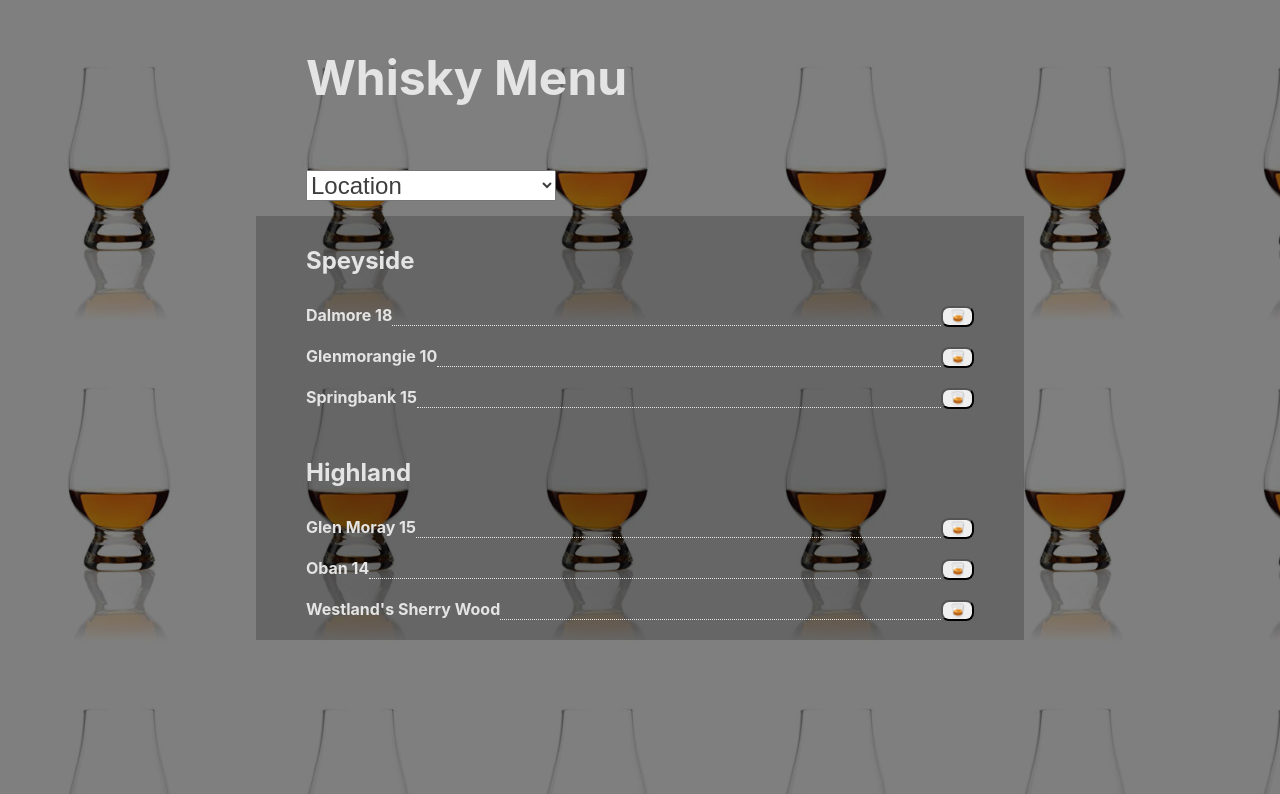
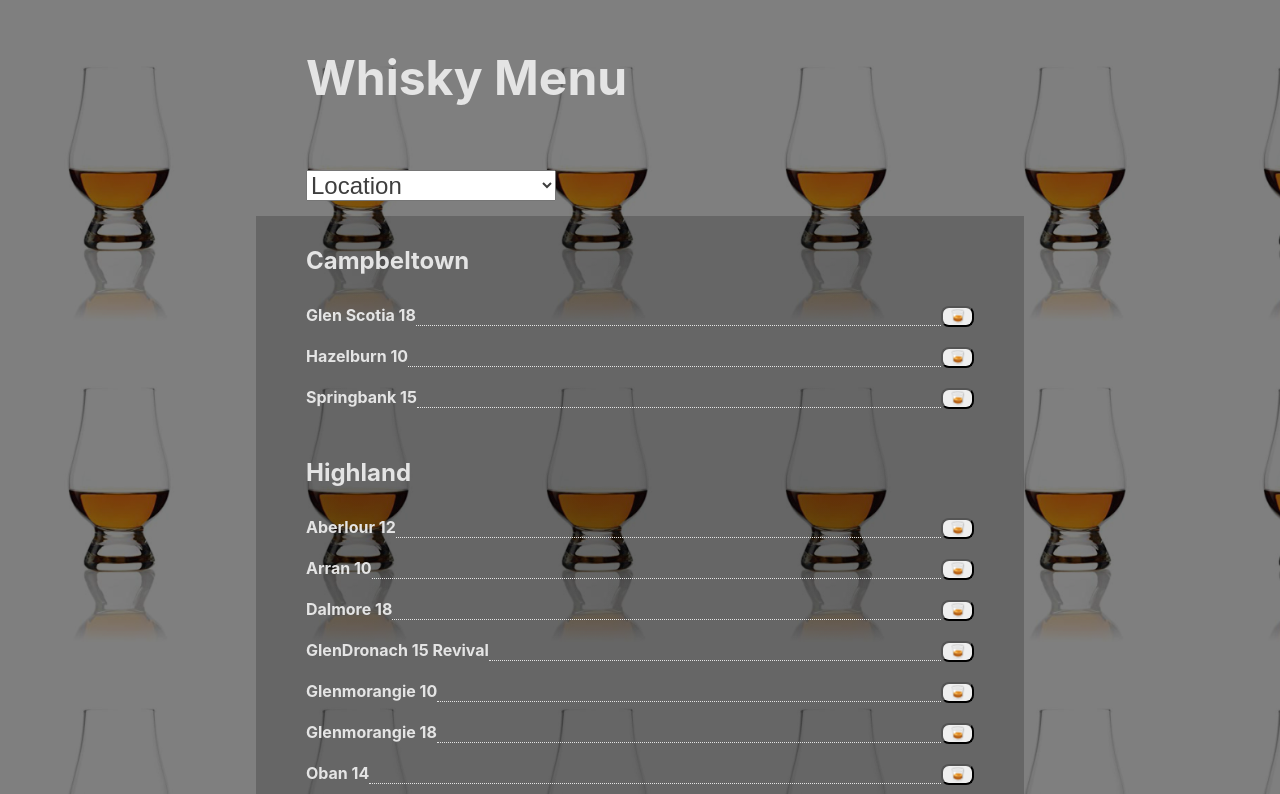
Before and after one commit to lifebeyondfife/whisky-menu, a React (Create React App) app: page / in a window 1280 px wide. Shown: the top 794 px of the page. Built offline with nearby package versions, Linux system fonts and the light colour scheme.

Commit message:
chore(save): working categories but hacky

```diff
--- a/src/components/App.js
+++ b/src/components/App.js
@@ -8,17 +8,9 @@
   constructor(props) {
     super(props);
     this.state = {
-      filterText: new URLSearchParams(new URL(window.location).search).get('filter') || '',
-      category: new URLSearchParams(new URL(window.location).search).get('category') || ''
+      category: new URLSearchParams(new URL(window.location).search).get('category') || 'location'
     };
-    this.handleFilterTextChange = this.handleFilterTextChange.bind(this);
     this.handleCategoryChange = this.handleCategoryChange.bind(this);
-  }
-
-  handleFilterTextChange(filterText) {
-    this.setState({
-      filterText: filterText
-    });
   }
 
   handleCategoryChange(category) {
@@ -31,9 +23,8 @@
     return (
       <div className="App">
         <Title />
-        <Filter filterText={this.state.filterText} onFilterTextChange={this.handleFilterTextChange}
-          category={this.state.category} onCategoryChange={this.handleCategoryChange} />
-        <Whisky filterText={this.state.filterText} category={this.state.category} whiskys={this.props.whiskys} />
+        <Filter category={this.state.category} onCategoryChange={this.handleCategoryChange} />
+        <Whisky category={this.state.category} whiskys={this.props.whiskys} />
       </div>
     );
   }
--- a/src/components/container/Filter.js
+++ b/src/components/container/Filter.js
@@ -4,12 +4,7 @@
 class Filter extends React.Component {
   constructor(props) {
     super(props);
-    this.handleFilterTextChange = this.handleFilterTextChange.bind(this);
     this.categoryChange = this.categoryChange.bind(this);
-  }
-
-  handleFilterTextChange(event) {
-    this.props.onFilterTextChange(event.target.value);
   }
 
   categoryChange(event) {
--- a/src/components/container/Whisky.js
+++ b/src/components/container/Whisky.js
@@ -3,32 +3,106 @@
 import WhiskySection from './WhiskySection';
 
 class Whisky extends React.Component {
+  constructor(props) {
+    super(props);
+    this.categorisationFunction = {
+      "location": this.whiskysByLocation,
+      "age": this.whiskysByAge,
+      "closed": this.whiskysToBeOpened,
+    }
+  }
+
+  whiskysByLocation(whiskys) {
+    const categorisedWhiskys = {}
+
+    whiskys
+      .filter(whisky => whisky.state === "Opened")
+      .forEach(element => {
+        if (!categorisedWhiskys[element.location]) {
+          categorisedWhiskys[element.location] = [element];
+        } else {
+          categorisedWhiskys[element.location].push(element);
+        }
+      });
+
+    return categorisedWhiskys;
+  }
+
+  whiskysByAge(whiskys) {
+    const categorisedWhiskys = {}
+
+    whiskys
+      .filter(whisky => whisky.state === "Opened")
+      .forEach(element => {
+        if (element.age <= 3) {
+          if (!categorisedWhiskys["Unspecified"]) {
+            categorisedWhiskys["Unspecified"] = [element];
+          } else {
+            categorisedWhiskys["Unspecified"].push(element);
+          }
+        } else {
+          const category = `${element.age} years old`;
+          if (!categorisedWhiskys[category]) {
+            categorisedWhiskys[category] = [element];
+          } else {
+            categorisedWhiskys[category].push(element);
+          }
+        }
+      });
+
+    return categorisedWhiskys;
+  }
+
+  whiskysToBeOpened(whiskys) {
+    return {'': whiskys.filter(whisky => whisky.state === 'Closed')};
+  }
+
   matchesText(filter, field) {
     return field && field.toLowerCase().indexOf(filter.toLowerCase()) !== -1;
   }
 
   render() {
+    const categorisedWhiskys = this.categorisationFunction[this.props.category](this.props.whiskys);
+    const collator = new Intl.Collator(undefined, {numeric: true, sensitivity: 'base'});
+    let whiskySection = null;
 
-    // create a dictionary { 'speyside': [ { speysideWhisky1, speysideWhisky2, ...} ] }
-    const categorisedWhiskys = { 'Speyside': [
-        { "id": 13, "name": "Springbank 15", "age": 15, "location": {"country": "Scotland", "region": "Campbeltown"}, "state": "Opened"},
-        { "id": 14, "name": "Dalmore 18", "age": 18, "location": {"country": "Scotland", "region": "Highland"}, "state": "Opened"},
-        { "id": 15, "name": "Glenmorangie 10", "age": 10, "location": {"country": "Scotland", "region": "Highland"}, "state": "Closed"},
-      ],
-      'Highland': [
-        { "id": 19, "name": "Oban 14", "age": 14, "location": {"country": "Scotland", "region": "Highland"}, "state": "Opened"},
-        { "id": 20, "name": "Glen Moray 15", "age": 15, "location": {"country": "Scotland", "region": "Speyside"}, "state": "Opened"},
-        { "id": 21, "name": "Westland's Sherry Wood", "age": 3, "location": {"country": "USA"}, "state": "Opened"},
-      ]
+    if (this.props.category === "location") {
+      whiskySection = (
+        <div>
+          <WhiskySection key="Campbeltown" whiskys={categorisedWhiskys["Campbeltown"]} category="Campbeltown" />
+          <WhiskySection key="Highland" whiskys={categorisedWhiskys["Highland"]} category="Highland" />
+          <WhiskySection key="Islay" whiskys={categorisedWhiskys["Islay"]} category="Islay" />
+          <WhiskySection key="Lowland" whiskys={categorisedWhiskys["Lowland"]} category="Lowland" />
+          <WhiskySection key="Speyside" whiskys={categorisedWhiskys["Speyside"]} category="Speyside" />
+          {
+            Object.keys(categorisedWhiskys)
+              .filter(key => ["Campbeltown", "Highland", "Islay", "Speyside"].indexOf(key) < 0)
+              .sort(collator.compare)
+              .map(key => (
+                <WhiskySection key={key} whiskys={categorisedWhiskys[key]} category={key} />
+              )
+            )
+          }
+        </div>
+      );
+    } else {
+      whiskySection = (
+        <div>
+          {
+            Object.keys(categorisedWhiskys)
+              .sort(collator.compare)
+              .map(key => (
+                <WhiskySection key={key} whiskys={categorisedWhiskys[key]} category={key} />
+              )
+            )
+          }
+        </div>
+      )
     }
 
     return (
       <div className="Whisky">
-        {
-          Object.keys(categorisedWhiskys).map((key, index) => (
-            <WhiskySection whiskys={categorisedWhiskys[key]} category={key} />
-          ))
-        }
+        {whiskySection}
       </div>
     );
   }
--- a/src/components/presentation/WhiskyDetails.js
+++ b/src/components/presentation/WhiskyDetails.js
@@ -8,15 +8,11 @@
         <tbody>
           <tr>
             <td>Location:</td>
-            <td>{`${this.props.whisky.location.region || this.props.whisky.location.country}`}</td>
+            <td>{`${this.props.whisky.location}`}</td>
           </tr>
           <tr>
             <td>Age:</td>
             <td>{`${this.props.whisky.age} years old`}</td>
-          </tr>
-          <tr>
-            <td>State:</td>
-            <td>{this.props.whisky.state}</td>
           </tr>
         </tbody>
       </table>
--- a/src/components/presentation/WhiskyName.css
+++ b/src/components/presentation/WhiskyName.css
@@ -18,7 +18,6 @@
 
 .centre {
   border-bottom: 1px dotted #e4e4e4;
-  /* border-bottom: 1px dotted #292929; */
   display: block;
   overflow: auto;
 }
--- a/src/whiskys.js
+++ b/src/whiskys.js
@@ -1,39 +1,39 @@
 export default {
  whiskyList: [
-    { "id":  2, "name": "Glenmorangie 10", "age": 10, "location": {"country": "Scotland", "region": "Highland"}, "state": "Opened" },
-    { "id":  3, "name": "Nikka Miyagikyo", "age": 3, "location": {"country": "Japan"}, "state": "Opened" },
-    { "id":  4, "name": "Suntory Yamazaki 12", "age": 12, "location": {"country": "Japan"}, "state": "Opened"},
-    { "id":  5, "name": "Glenmorangie 18", "age": 18, "location": {"country": "Scotland", "region": "Highland"}, "state": "Opened"},
-    { "id":  6, "name": "Old Pulteney 17", "age": 17, "location": {"country": "Scotland", "region": "Highland"}, "state": "Opened"},
-    { "id":  7, "name": "Aberlour 18", "age": 18, "location": {"country": "Scotland", "region": "Speyside"}, "state": "Opened"},
-    { "id":  8, "name": "Tamnavulin", "age": 3, "location": {"country": "Scotland", "region": "Speyside"}, "state": "Opened"},
-    { "id":  9, "name": "Hazelburn 10", "age": 10, "location": {"country": "Scotland", "region": "Campbeltown"}, "state": "Opened"},
-    { "id": 10, "name": "Glen Scotia 18", "age": 18, "location": {"country": "Scotland", "region": "Campbeltown"}, "state": "Opened"},
-    { "id": 11, "name": "Caol Ila 12", "age": 12, "location": {"country": "Scotland", "region": "Islay"}, "state": "Opened"},
-    { "id": 12, "name": "Lagavulin 16", "age": 16, "location": {"country": "Scotland", "region": "Islay"}, "state": "Opened"},
-    { "id": 13, "name": "Springbank 15", "age": 15, "location": {"country": "Scotland", "region": "Campbeltown"}, "state": "Opened"},
-    { "id": 14, "name": "Dalmore 18", "age": 18, "location": {"country": "Scotland", "region": "Highland"}, "state": "Opened"},
-    { "id": 15, "name": "Glenmorangie 10", "age": 10, "location": {"country": "Scotland", "region": "Highland"}, "state": "Closed"},
-    { "id": 16, "name": "Aberlour 12", "age": 12, "location": {"country": "Scotland", "region": "Highland"}, "state": "Opened"},
-    { "id": 17, "name": "GlenDronach 15 Revival", "age": 15, "location": {"country": "Scotland", "region": "Highland"}, "state": "Opened"},
-    { "id": 18, "name": "GlenDronach 18 Allardice", "age": 18, "location": {"country": "Scotland", "region": "Highland"}, "state": "Closed"},
-    { "id": 19, "name": "Oban 14", "age": 14, "location": {"country": "Scotland", "region": "Highland"}, "state": "Opened"},
-    { "id": 20, "name": "Glen Moray 15", "age": 15, "location": {"country": "Scotland", "region": "Speyside"}, "state": "Opened"},
-    { "id": 21, "name": "Westland's Sherry Wood", "age": 3, "location": {"country": "USA"}, "state": "Opened"},
-    { "id": 22, "name": "Westland's Sherry Wood", "age": 3, "location": {"country": "USA"}, "state": "Closed"},
-    { "id": 23, "name": "GlenDronach 12 Original", "age": 12, "location": {"country": "Scotland", "region": "Highland"}, "state": "Closed"},
-    { "id": 24, "name": "GlenDronach 12 Original", "age": 12, "location": {"country": "Scotland", "region": "Highland"}, "state": "Closed"},
-    { "id": 25, "name": "GlenDronach 21 Parliament", "age": 21, "location": {"country": "Scotland", "region": "Highland"}, "state": "Closed"},
-    { "id": 26, "name": "Suntory Yamazaki 12", "age": 12, "location": {"country": "Japan"}, "state": "Closed"},
-    { "id": 27, "name": "Arran 10", "age": 10, "location": {"country": "Scotland", "region": "Highland"}, "state": "Opened"},
-    { "id": 28, "name": "GlenDronach 15 Revival", "age": 15, "location": {"country": "Scotland", "region": "Highland"}, "state": "Closed"},
-    { "id": 29, "name": "Aberlour 10", "age": 10, "location": {"country": "Scotland", "region": "Speyside"}, "state": "Closed"},
-    { "id": 30, "name": "Redbreast 12", "age": 12, "location": {"country": "Ireland"}, "state": "Opened"},
-    { "id": 31, "name": "Arran 18", "age": 18, "location": {"country": "Scotland", "region": "Highland"}, "state": "Closed"},
-    { "id": 32, "name": "Glenmorangie 18", "age": 18, "location": {"country": "Scotland", "region": "Highland"}, "state": "Closed"},
-    { "id": 33, "name": "GlenDronach 18 Allardice", "age": 18, "location": {"country": "Scotland", "region": "Highland"}, "state": "Closed"},
-    { "id": 34, "name": "Old Pulteney 17", "age": 17, "location": {"country": "Scotland", "region": "Highland"}, "state": "Closed"},
-    { "id": 35, "name": "BenRiach 12", "age": 12, "location": {"country": "Scotland", "region": "Speyside"}, "state": "Opened"},
-    { "id": 36, "name": "Port Askaig 8", "age": 8, "location": {"country": "Scotland", "region": "Islay"}, "state": "Opened"},
+    { "id":  2, "name": "Glenmorangie 10", "age": 10, "location": "Highland", "state": "Opened", isScotch: true},
+    { "id":  3, "name": "Nikka Miyagikyo", "age": 3, "location": "Japan", "state": "Opened", isScotch: false},
+    { "id":  4, "name": "Suntory Yamazaki 12", "age": 12, "location": "Japan", "state": "Opened", isScotch: false},
+    { "id":  5, "name": "Glenmorangie 18", "age": 18, "location": "Highland", "state": "Opened", isScotch: true},
+    { "id":  6, "name": "Old Pulteney 17", "age": 17, "location": "Highland", "state": "Opened", isScotch: true},
+    { "id":  7, "name": "Aberlour 18", "age": 18, "location": "Speyside", "state": "Opened", isScotch: true},
+    { "id":  8, "name": "Tamnavulin", "age": 3, "location": "Speyside", "state": "Opened", isScotch: true},
+    { "id":  9, "name": "Hazelburn 10", "age": 10, "location": "Campbeltown", "state": "Opened", isScotch: true},
+    { "id": 10, "name": "Glen Scotia 18", "age": 18, "location": "Campbeltown", "state": "Opened", isScotch: true},
+    { "id": 11, "name": "Caol Ila 12", "age": 12, "location": "Islay", "state": "Opened", isScotch: true},
+    { "id": 12, "name": "Lagavulin 16", "age": 16, "location": "Islay", "state": "Opened", isScotch: true},
+    { "id": 13, "name": "Springbank 15", "age": 15, "location": "Campbeltown", "state": "Opened", isScotch: true},
+    { "id": 14, "name": "Dalmore 18", "age": 18, "location": "Highland", "state": "Opened", isScotch: true},
+    { "id": 15, "name": "Glenmorangie 10", "age": 10, "location": "Highland", "state": "Closed", isScotch: true},
+    { "id": 16, "name": "Aberlour 12", "age": 12, "location": "Highland", "state": "Opened", isScotch: true},
+    { "id": 17, "name": "GlenDronach 15 Revival", "age": 15, "location": "Highland", "state": "Opened", isScotch: true},
+    { "id": 18, "name": "GlenDronach 18 Allardice", "age": 18, "location": "Highland", "state": "Closed", isScotch: true},
+    { "id": 19, "name": "Oban 14", "age": 14, "location": "Highland", "state": "Opened", isScotch: true},
+    { "id": 20, "name": "Glen Moray 15", "age": 15, "location": "Speyside", "state": "Opened", isScotch: true},
+    { "id": 21, "name": "Westland's Sherry Wood", "age": 3, "location": "USA", "state": "Opened", isScotch: false},
+    { "id": 22, "name": "Westland's Sherry Wood", "age": 3, "location": "USA", "state": "Closed", isScotch: false},
+    { "id": 23, "name": "GlenDronach 12 Original", "age": 12, "location": "Highland", "state": "Closed", isScotch: true},
+    { "id": 24, "name": "GlenDronach 12 Original", "age": 12, "location": "Highland", "state": "Closed", isScotch: true},
+    { "id": 25, "name": "GlenDronach 21 Parliament", "age": 21, "location": "Highland", "state": "Closed", isScotch: true},
+    { "id": 26, "name": "Suntory Yamazaki 12", "age": 12, "location": "Japan", "state": "Closed", isScotch: false},
+    { "id": 27, "name": "Arran 10", "age": 10, "location": "Highland", "state": "Opened", isScotch: true},
+    { "id": 28, "name": "GlenDronach 15 Revival", "age": 15, "location": "Highland", "state": "Closed", isScotch: true},
+    { "id": 29, "name": "Aberlour 10", "age": 10, "location": "Speyside", "state": "Closed", isScotch: true},
+    { "id": 30, "name": "Redbreast 12", "age": 12, "location": "Ireland", "state": "Opened", isScotch: false},
+    { "id": 31, "name": "Arran 18", "age": 18, "location": "Highland", "state": "Closed", isScotch: true},
+    { "id": 32, "name": "Glenmorangie 18", "age": 18, "location": "Highland", "state": "Closed", isScotch: true},
+    { "id": 33, "name": "GlenDronach 18 Allardice", "age": 18, "location": "Highland", "state": "Closed", isScotch: true},
+    { "id": 34, "name": "Old Pulteney 17", "age": 17, "location": "Highland", "state": "Closed", isScotch: true},
+    { "id": 35, "name": "BenRiach 12", "age": 12, "location": "Speyside", "state": "Opened", isScotch: true},
+    { "id": 36, "name": "Port Askaig 8", "age": 8, "location": "Islay", "state": "Opened", isScotch: true},
   ]
 };
```
Also changed, not shown: src/components/container/WhiskySection.js (+12 -5 lines), src/index.js (+9 -0 lines).
